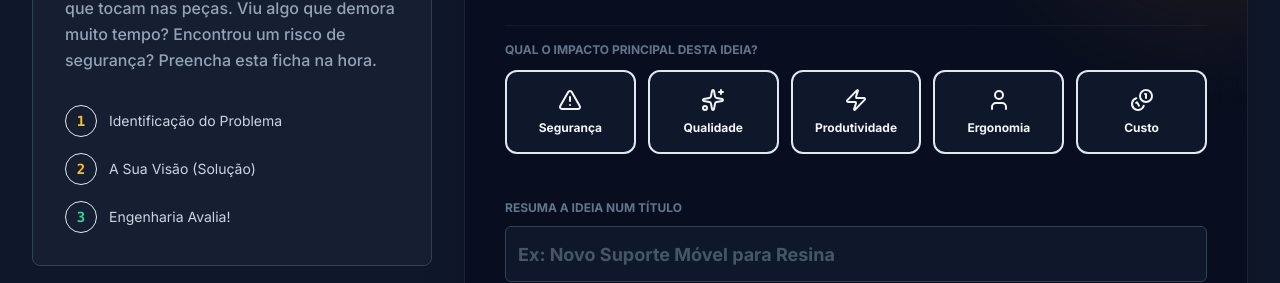
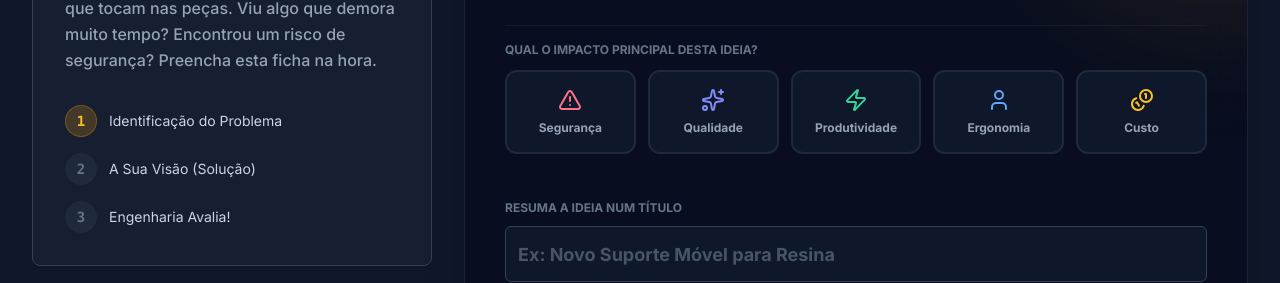
Before and after one commit to sperocriacao-hub/brunswick.pt, a Next.js app: page /operador/ideias in a window 1280 px wide. Shown: the part 368-651 px from the top of the page. Built offline with nearby package versions, Linux system fonts and the light colour scheme; no server answers; the database is empty.

Commit message:
fix: Resolve UI string escaping, operator dropdown loading, and context-bound area auto-selection on Kaizen form

```diff
--- a/app/operador/ideias/actions.ts
+++ b/app/operador/ideias/actions.ts
@@ -13,17 +13,22 @@ export async function getLeanFormData() {
             .select("id, nome_area, ordem_sequencial")
             .order("ordem_sequencial", { ascending: true });
 
+        const { data: estacoes, error: estErr } = await supabase
+            .from("estacoes")
+            .select("id, nome_estacao, area_id:areas_fabrica(id), areas_fabrica_id")
+            .order("nome_estacao", { ascending: true });
+
         const { data: operadores, error: opErr } = await supabase
             .from("operadores")
             .select("id, nome, apelido, numero_mecanografico, funcao, avatar_url")
-            .eq("status", "Ativo")
             .order("nome", { ascending: true });
 
-        if (areaErr || opErr) {
+        if (areaErr || opErr || estErr) {
+            console.error("DEBUG FETCH:", areaErr, opErr, estErr);
             return { success: false, error: "Erro a carregar as dependências." };
         }
 
-        return { success: true, areas, operadores };
+        return { success: true, areas, estacoes, operadores };
     } catch (e: any) {
         return { success: false, error: e.message };
     }
--- a/app/operador/ideias/page.tsx
+++ b/app/operador/ideias/page.tsx
@@ -15,6 +15,7 @@ export default function KaizenTabletPortal() {
     const [submitting, setSubmitting] = useState(false);
 
     const [areas, setAreas] = useState<any[]>([]);
+    const [estacoes, setEstacoes] = useState<any[]>([]);
     const [operadores, setOperadores] = useState<any[]>([]);
 
     // Form Fields
@@ -35,7 +36,17 @@ export default function KaizenTabletPortal() {
         const res = await getLeanFormData();
         if (res.success) {
             setAreas(res.areas || []);
+            setEstacoes(res.estacoes || []);
             setOperadores(res.operadores || []);
+
+            // Auto-Select bound terminal area
+            const savedEstacao = localStorage.getItem('tablet_last_estacao');
+            if (savedEstacao && res.estacoes) {
+                const targetEst = res.estacoes.find((e: any) => e.id === savedEstacao);
+                if (targetEst && targetEst.areas_fabrica_id) {
+                    setAreaId(targetEst.areas_fabrica_id);
+                }
+            }
         }
     }
 
@@ -136,15 +147,15 @@ export default function KaizenTabletPortal() {
 
                             <div className="mt-8 space-y-4">
                                 <div className="flex items-center gap-3 text-sm text-slate-300">
-                                    <div className={`w-8 h-8 rounded-full flex items-center justify-center font-bold font-mono transition-colors \${step >= 1 ? 'bg-amber-500/20 text-amber-400 border border-amber-500/30' : 'bg-slate-800 text-slate-500'}`}>1</div>
+                                    <div className={`w-8 h-8 rounded-full flex items-center justify-center font-bold font-mono transition-colors ${step >= 1 ? 'bg-amber-500/20 text-amber-400 border border-amber-500/30' : 'bg-slate-800 text-slate-500'}`}>1</div>
                                     <span>Identificação do Problema</span>
                                 </div>
                                 <div className="flex items-center gap-3 text-sm text-slate-300">
-                                    <div className={`w-8 h-8 rounded-full flex items-center justify-center font-bold font-mono transition-colors \${step >= 2 ? 'bg-amber-500/20 text-amber-400 border border-amber-500/30' : 'bg-slate-800 text-slate-500'}`}>2</div>
+                                    <div className={`w-8 h-8 rounded-full flex items-center justify-center font-bold font-mono transition-colors ${step >= 2 ? 'bg-amber-500/20 text-amber-400 border border-amber-500/30' : 'bg-slate-800 text-slate-500'}`}>2</div>
                                     <span>A Sua Visão (Solução)</span>
                                 </div>
                                 <div className="flex items-center gap-3 text-sm text-slate-300">
-                                    <div className={`w-8 h-8 rounded-full flex items-center justify-center font-bold font-mono transition-colors \${step >= 3 ? 'bg-emerald-500/20 text-emerald-400 border border-emerald-500/30' : 'bg-slate-800 text-slate-500'}`}>3</div>
+                                    <div className={`w-8 h-8 rounded-full flex items-center justify-center font-bold font-mono transition-colors ${step >= 3 ? 'bg-emerald-500/20 text-emerald-400 border border-emerald-500/30' : 'bg-slate-800 text-slate-500'}`}>3</div>
                                     <span>Engenharia Avalia!</span>
                                 </div>
                             </div>
@@ -184,10 +195,15 @@ export default function KaizenTabletPortal() {
                                         <SelectTrigger className="bg-slate-900 border-slate-700 text-white h-12">
                                             <SelectValue placeholder="Em que setor físico ocorre?" />
                                         </SelectTrigger>
-                                        <SelectContent className="bg-slate-800 border-slate-700 text-white">
-                                            {areas.map(a => (
-                                                <SelectItem key={a.id} value={a.id}>{a.nome_area}</SelectItem>
-                                            ))}
+                                        <SelectContent className="bg-slate-800 border-slate-700 text-white max-h-64">
+                                            {areas.map(a => {
+                                                const estMatch = estacoes.find(e => e.areas_fabrica_id === a.id);
+                                                return (
+                                                    <SelectItem key={a.id} value={a.id}>
+                                                        {a.nome_area} {estMatch ? `(Ex: ${estMatch.nome_estacao})` : ''}
+                                                    </SelectItem>
+                                                )
+                                            })}
                                         </SelectContent>
                                     </Select>
                                 </div>
@@ -207,10 +223,10 @@ export default function KaizenTabletPortal() {
                                             <button
                                                 key={cat.id}
                                                 onClick={() => setCategoria(cat.id)}
-                                                className={`flex flex-col items-center justify-center p-4 rounded-xl border-2 transition-all \${categoria === cat.id ? 'border-amber-500 bg-amber-500/10 scale-[1.02]' : 'border-slate-800 bg-slate-900 hover:border-slate-600'}`}
+                                                className={`flex flex-col items-center justify-center p-4 rounded-xl border-2 transition-all ${categoria === cat.id ? 'border-amber-500 bg-amber-500/10 scale-[1.02]' : 'border-slate-800 bg-slate-900 hover:border-slate-600'}`}
                                             >
-                                                <cat.icon className={`w-6 h-6 mb-2 \${cat.color}`} />
-                                                <span className={`text-xs font-bold \${categoria === cat.id ? 'text-amber-500' : 'text-slate-400'}`}>{cat.label}</span>
+                                                <cat.icon className={`w-6 h-6 mb-2 ${cat.color}`} />
+                                                <span className={`text-xs font-bold ${categoria === cat.id ? 'text-amber-500' : 'text-slate-400'}`}>{cat.label}</span>
                                             </button>
                                         ))}
                                     </div>
```
